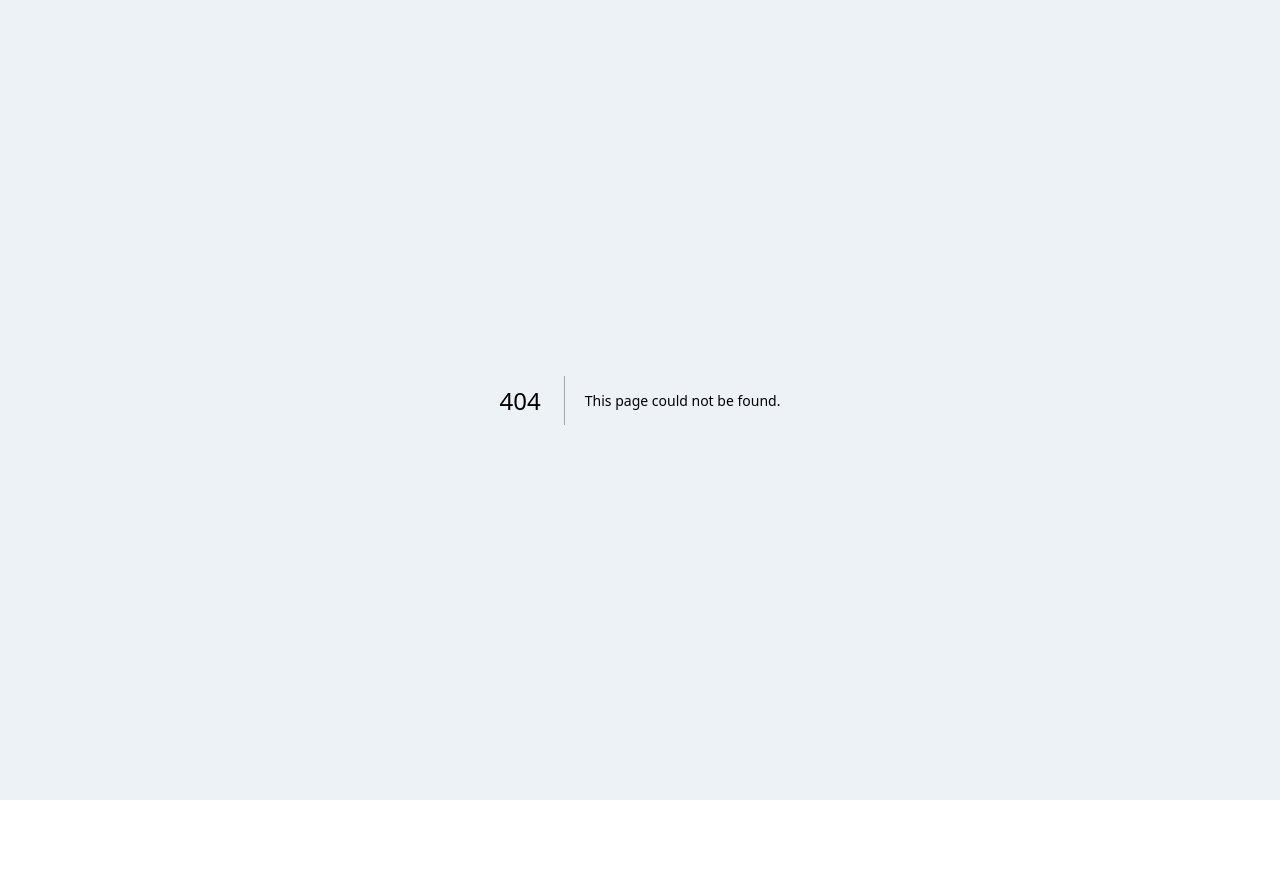
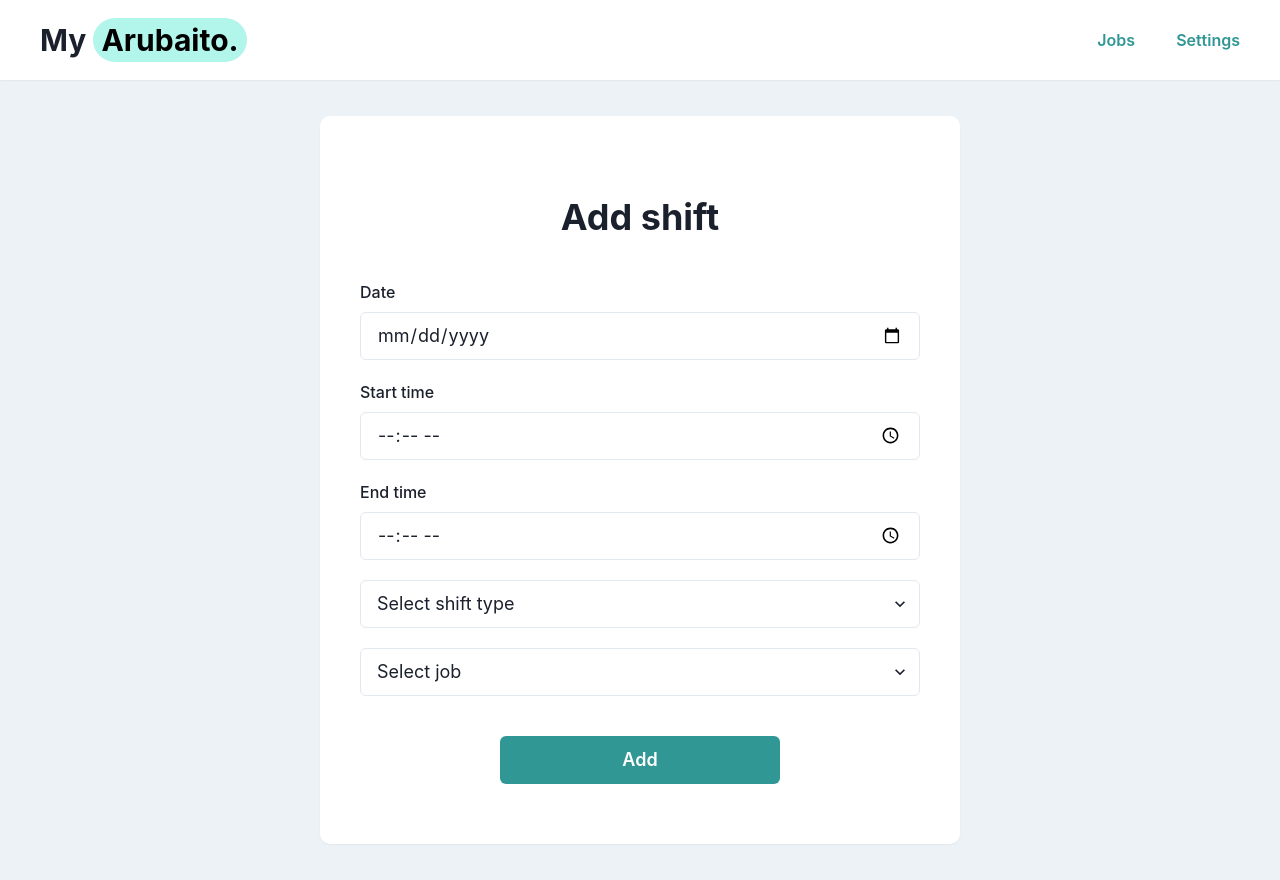
Before and after one commit to RochaLS/my-arubaito-front, a Next.js app: page /shifts/add in a window 1280 px wide. Before the commit this address had no page. Before the commit the page ends 800 px from the top, so only its background shows below. Built offline with nearby package versions, Linux system fonts and the light colour scheme.

Commit message:
create add shift form

```diff
--- /dev/null
+++ b/src/app/shifts/add/page.tsx
@@ -0,0 +1,94 @@
+import {
+  Box,
+  Heading,
+  Center,
+  Input,
+  Button,
+  Flex,
+  FormControl,
+  FormLabel,
+  FormErrorMessage,
+  FormHelperText,
+  Select,
+} from "@chakra-ui/react";
+import { Navbar } from "@/app/components/Navbar";
+
+export default function Page() {
+  return (
+    <>
+      <Navbar />
+      <Box h="100vh">
+        <Flex
+          flexDir="column"
+          w="100%"
+          h="100%"
+          justify="center"
+          align="center"
+        >
+          <Box
+            m={[5, 0]}
+            p={[5, 10]}
+            bgColor="white"
+            w={["100", "70%", "70%", "50%"]}
+            borderRadius={10}
+            boxShadow="sm"
+          >
+            <Heading m={[5, 10]} textAlign="center">
+              Add shift
+            </Heading>
+            <FormControl>
+              <FormLabel>Date</FormLabel>
+              <Input
+                focusBorderColor="teal.500"
+                size="lg"
+                mb={5}
+                placeholder="Date"
+                type="date"
+              />
+              <FormLabel>Start time</FormLabel>
+              <Input
+                focusBorderColor="teal.500"
+                size="lg"
+                mb={5}
+                placeholder="Start time"
+                type="time"
+              />
+              <FormLabel>End time</FormLabel>
+              <Input
+                focusBorderColor="teal.500"
+                size="lg"
+                mb={5}
+                placeholder="End time"
+                type="time"
+              />
+              <Select
+                placeholder="Select shift type"
+                focusBorderColor="teal.500"
+                size="lg"
+                mb={5}
+              >
+                <option value="opening">Opening</option>
+                <option value="mid">Mid</option>
+                <option value="closing">Closing</option>
+              </Select>
+              <Select
+                placeholder="Select job"
+                focusBorderColor="teal.500"
+                size="lg"
+                mb={5}
+              >
+                <option value="0">Uniqlo</option>
+                <option value="1">Danbo Ramen</option>
+              </Select>
+              <Center>
+                <Button m={5} size="lg" colorScheme="teal" w="50%">
+                  Add
+                </Button>
+              </Center>
+            </FormControl>
+          </Box>
+        </Flex>
+      </Box>
+    </>
+  );
+}
```
